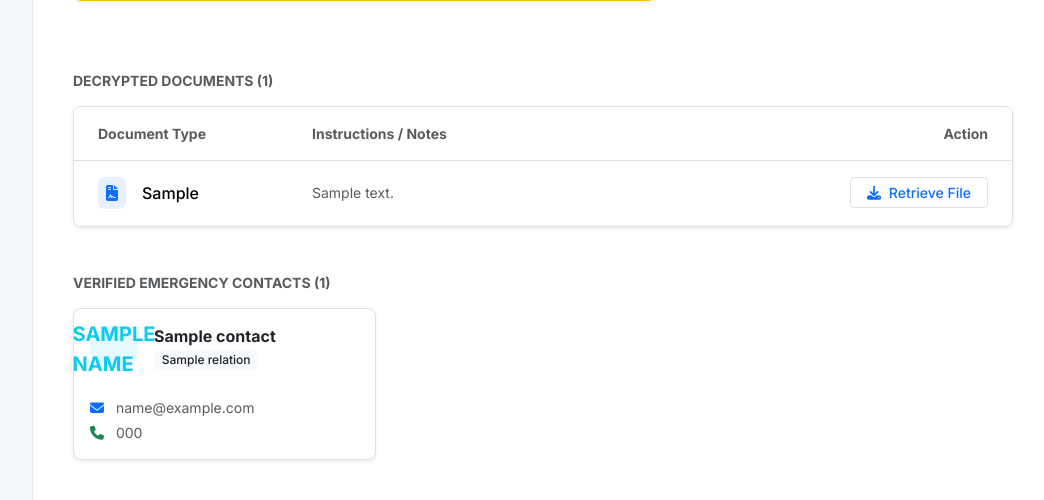
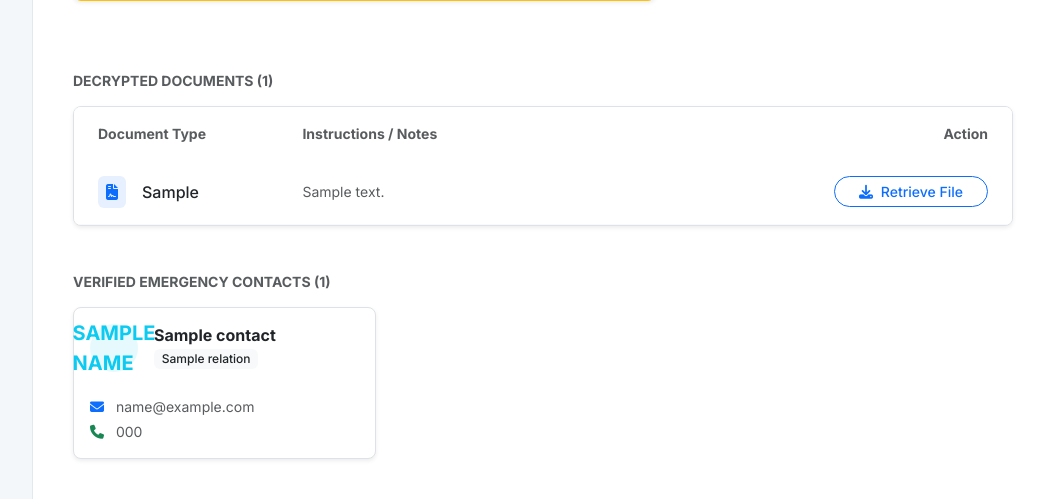
Before and after one commit to mthimkulu23/Digital-Life-Organizer-for-Families, a Flask app: template templates/vault.html in a window 1280 px wide. Shown: the part 435-935 px from the top of the page, without its empty margins (227-1271 px from the left). Run offline with Flask 3, Linux system fonts and the light colour scheme; the visitor is signed in with stand-in values (Sample User, id 1); the template is opened without the code that fills it: most values are stand-ins (such as "Sample title", 1, 10 or a date in 2020).

Commit message:
fix(ui): expand mobile stacked cards breakpoint to lg to fix squishing on larger phones

```diff
--- a/templates/vault.html
+++ b/templates/vault.html
@@ -21,29 +21,29 @@
 <h6 class="text-uppercase fw-bold text-muted small mt-2 mb-3">DECRYPTED DOCUMENTS ({{ documents|length }})</h6>
 <div class="bg-white rounded-3 shadow-sm border mb-5 overflow-hidden">
     <!-- Desktop Table View -->
-    <div class="table-responsive d-none d-md-block">
+    <div class="table-responsive d-none d-lg-block">
         <table class="table table-hover mb-0 align-middle">
             <thead class="bg-light">
                 <tr>
-                    <th class="py-3 px-4 fw-bold text-muted small">Document Type</th>
-                    <th class="py-3 px-4 fw-bold text-muted small">Instructions / Notes</th>
-                    <th class="py-3 px-4 text-end fw-bold text-muted small">Action</th>
+                    <th class="py-3 px-4 fw-bold text-muted small border-bottom-0">Document Type</th>
+                    <th class="py-3 px-4 fw-bold text-muted small border-bottom-0">Instructions / Notes</th>
+                    <th class="py-3 px-4 text-end fw-bold text-muted small border-bottom-0">Action</th>
                 </tr>
             </thead>
             <tbody>
                 {% for doc in documents %}
                 <tr>
-                    <td class="px-4 py-3 border-light fw-medium">
+                    <td class="px-4 py-3 border-light fw-medium align-middle">
                         <div class="d-flex align-items-center">
                             <i class="fa-solid fa-file-contract text-primary bg-primary bg-opacity-10 p-2 rounded me-3"></i>
-                            <span>{{ doc.doc_type }}</span>
+                            <span class="text-dark">{{ doc.doc_type }}</span>
                         </div>
                     </td>
-                    <td class="px-4 py-3 border-light text-muted small w-50">
+                    <td class="px-4 py-3 border-light text-muted small w-50 align-middle">
                         {{ doc.notes or 'No notes provided' }}
                     </td>
-                    <td class="px-4 py-3 border-light text-end">
-                        <a href="{{ url_for('download_document', doc_id=doc._id) }}" class="btn btn-sm btn-outline-primary border fw-medium px-3 text-nowrap" download>
+                    <td class="px-4 py-3 border-light text-end align-middle">
+                        <a href="{{ url_for('download_document', doc_id=doc._id) }}" class="btn btn-sm btn-outline-primary fw-medium px-4 text-nowrap rounded-pill" download>
                             <i class="fa-solid fa-download me-1"></i> Retrieve File
                         </a>
                     </td>
@@ -58,7 +58,7 @@
     </div>
 
     <!-- Mobile Stacked Card View -->
-    <div class="d-md-none">
+    <div class="d-lg-none">
         {% for doc in documents %}
         <div class="p-3 {% if not loop.last %}border-bottom border-light{% endif %}">
             <div class="d-flex align-items-center mb-2">
```
